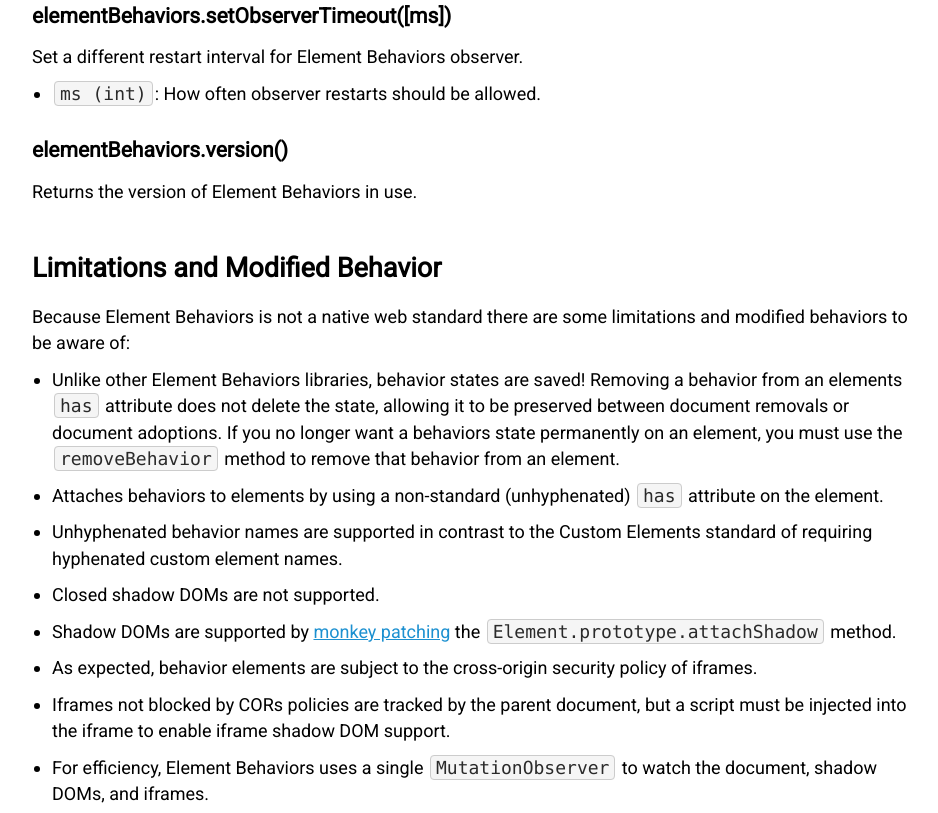
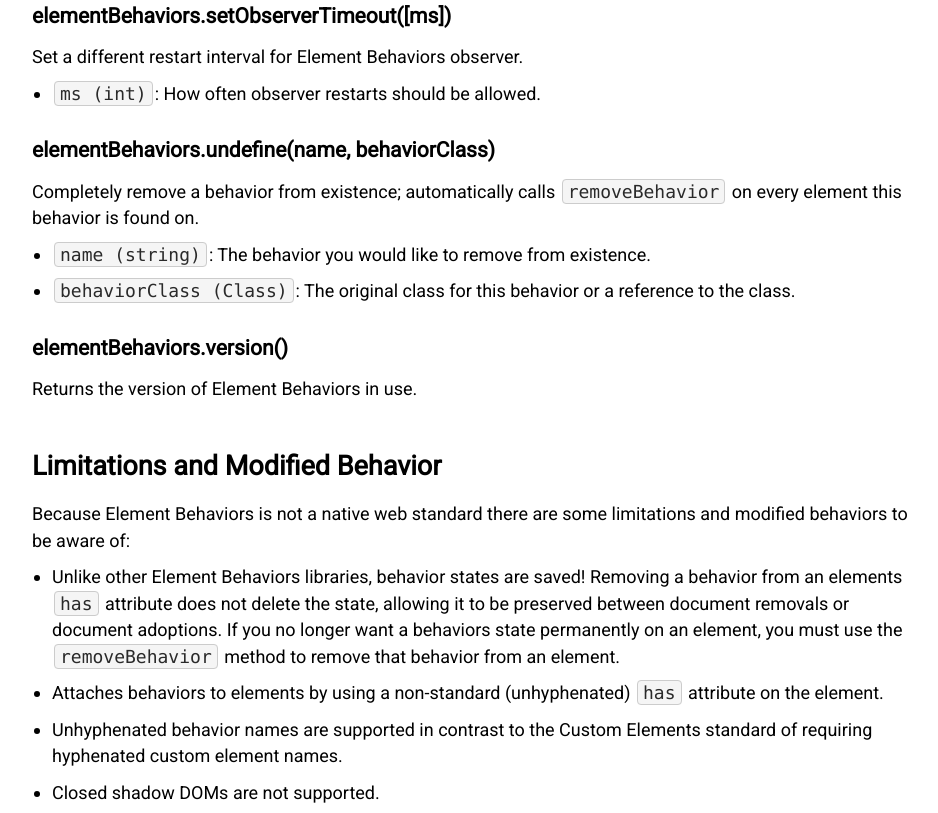
Before and after one commit to caboodle-tech/element-behaviors, a website: page www/index.html in a window 1280 px wide. Shown: the part 4966-5779 px from the top of the page, without its empty margins (28-966 px from the left). Drawn offline with Linux system fonts and the light colour scheme; a script that the page names is missing.

Commit message:
chore: document the undefine method

```diff
--- a/www/index.html
+++ b/www/index.html
@@ -287,6 +287,18 @@ elementBehaviors.define("lifecycle-example", ExampleLifecycleBehavior);</code></
                     <code>ms (int)</code>: How often observer restarts should be allowed.
                 </li>
             </ul>
+            <h3>elementBehaviors.undefine(name, behaviorClass)</h3>
+            <p>
+                Completely remove a behavior from existence; automatically calls <code>removeBehavior</code> on every element this behavior is found on.
+            </p>
+            <ul>
+                <li>
+                    <code>name (string)</code>: The behavior you would like to remove from existence.
+                </li>
+                <li>
+                    <code>behaviorClass (Class)</code>: The original class for this behavior or a reference to the class.
+                </li>
+            </ul>
             <h3>elementBehaviors.version()</h3>
             <p>
                 Returns the version of Element Behaviors in use.
```
